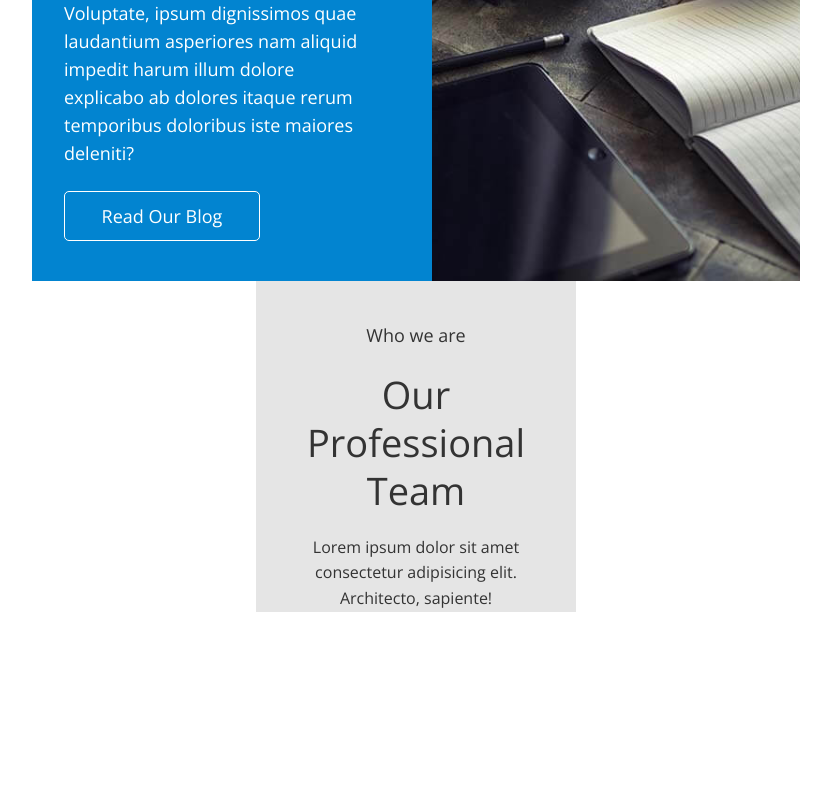
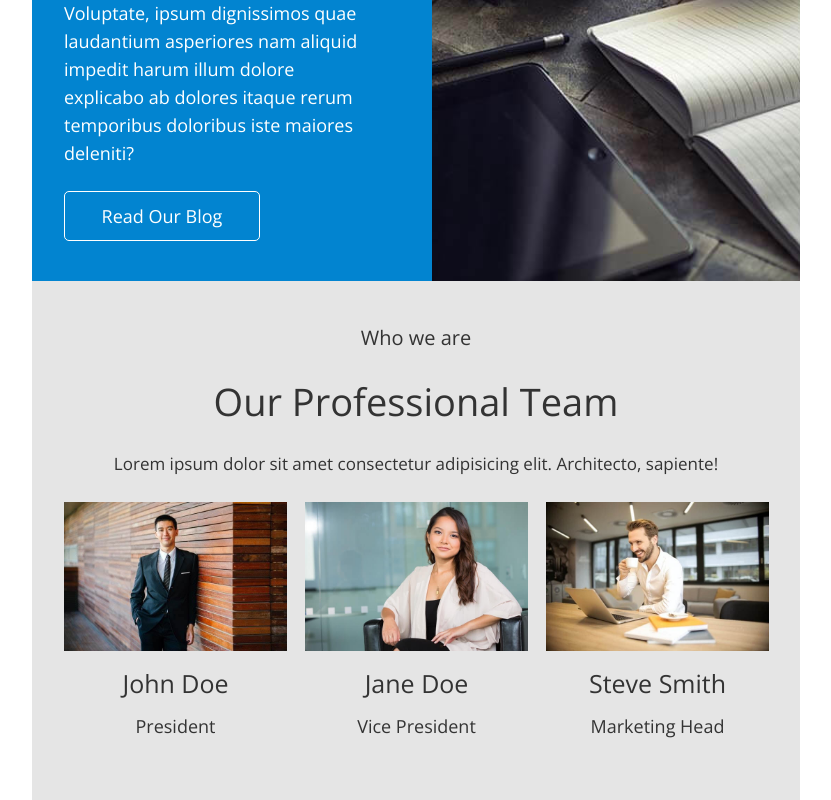
Before and after one commit to galinagumenyuk/testTask, a React (Create React App) app: page / in a window 1280 px wide. Shown: the part 2400-3200 px from the top of the page, without its empty margins (224-1055 px from the left). Before the commit the page ends 3012 px from the top, so only its background shows below. Built offline with nearby package versions, Linux system fonts and the light colour scheme.

Commit message:
without overlay

```diff
--- a/src/components/team/Team.jsx
+++ b/src/components/team/Team.jsx
@@ -7,6 +7,23 @@ const Team = () => {
             <h3 className={s.subtitle}>Who we are</h3>
             <h2 className={s.title}>Our Professional Team</h2>
             <p className={s.text}>Lorem ipsum dolor sit amet consectetur adipisicing elit. Architecto, sapiente!</p>
+            <ul className={s.wrapper}>
+                <li>
+                    <img src={require("../../images/team/person1.jpg")} alt="person" className={s.img}></img>
+                    <p className={s.mainLabel}>John Doe</p>
+                    <p className={s.label}>President</p>
+                </li>
+                <li>
+                    <img src={require("../../images/team/person2.jpg")} alt="person" className={s.img}></img>
+                    <p className={s.mainLabel}>Jane Doe</p>
+                    <p className={s.label}>Vice  President</p>
+                </li>
+                <li>
+                    <img src={require("../../images/team/person3.jpg")} alt="person" className={s.img}></img>
+                    <p className={s.mainLabel}>Steve Smith</p>
+                    <p className={s.label}>Marketing Head</p>
+                </li>
+           </ul>
         </div>
     )
  };
--- a/src/components/team/Team.module.css
+++ b/src/components/team/Team.module.css
@@ -1,5 +1,5 @@
 .container{
-    padding: 40px 20px 0px 20px;
+    padding: 40px 20px 20px 20px;
         margin-left: auto;
         margin-right: auto;
         width: 320px;
@@ -44,3 +44,107 @@
     margin-right: auto;
     margin-bottom: 20px;
 }
+.img{
+    position: relative;
+    width: 280px;
+    margin-bottom: 16px;
+    -moz-transition: all 1s ease-out;
+        -o-transition: all 1s ease-out;
+        -webkit-transition: all 1s ease-out;
+}
+.img:hover{
+-webkit-transform: scale(1.1);
+    -moz-transform: scale(1.1);
+    -o-transform: scale(1.1);
+    -webkit-box-shadow: 5px 5px 24px 0px #000000;
+        box-shadow: 5px 5px 24px 0px #000000;
+
+}
+
+
+.mainLabel{
+    font-family: 'Open Sans';
+    font-style: normal;
+    font-weight: 400;
+    font-size: 23px;
+    line-height: 1.25;
+    text-align: center;
+    color: #333333;
+    margin-left: auto;
+    margin-right: auto;
+    margin-bottom: 12px;
+}
+.label{
+    font-family: 'Open Sans';
+    font-style: normal;
+    font-weight: 400;
+    font-size: 16px;
+    line-height: 1.6;
+    text-align: center;
+    color: #333333;
+    margin-left: auto;
+    margin-right: auto;
+    margin-bottom: 20px;
+}
+
+
+
+
+ @media screen and (min-width: 768px) {
+.container {
+        padding: 40px 32px 40px 32px;
+        width: 768px;
+    }
+    .subtitle {
+        width: 114px;
+        font-size: 20px;
+        line-height: 1.65;
+        margin-bottom: 24px;
+    }
+    .title {
+        width: 410px;
+        margin-bottom: 24px;
+    }
+    .text {
+        width: 625px;
+        font-size: 17px;
+        line-height: 1.66;
+        margin-bottom: 24px;
+    }
+    .img {
+        width: 223px;
+        margin-bottom: 14px;
+    }
+    .wrapper{
+        display: grid;
+            grid-template-columns: repeat(3, 1fr);
+            gap: 18px;
+            grid-auto-rows: minmax(100px, auto);
+    }
+    .mainLabel {
+        font-size: 25px;
+        line-height: 1.27;
+    }
+    .label {
+        font-size: 18px;
+        line-height: 1.56;
+    }
+ }
+  @media screen and (min-width: 1360px) {
+    .container {
+            padding: 80px 28px 80px 28px;
+            width: 1360px;
+        }
+    .text {
+            width: 648px;
+            font-size: 18px;
+            line-height: 1.56;
+        }
+    .img {
+            width: 421px;
+            margin-bottom: 20px;
+        }
+    .wrapper {
+            gap: 20px;
+        }
+  }
```
